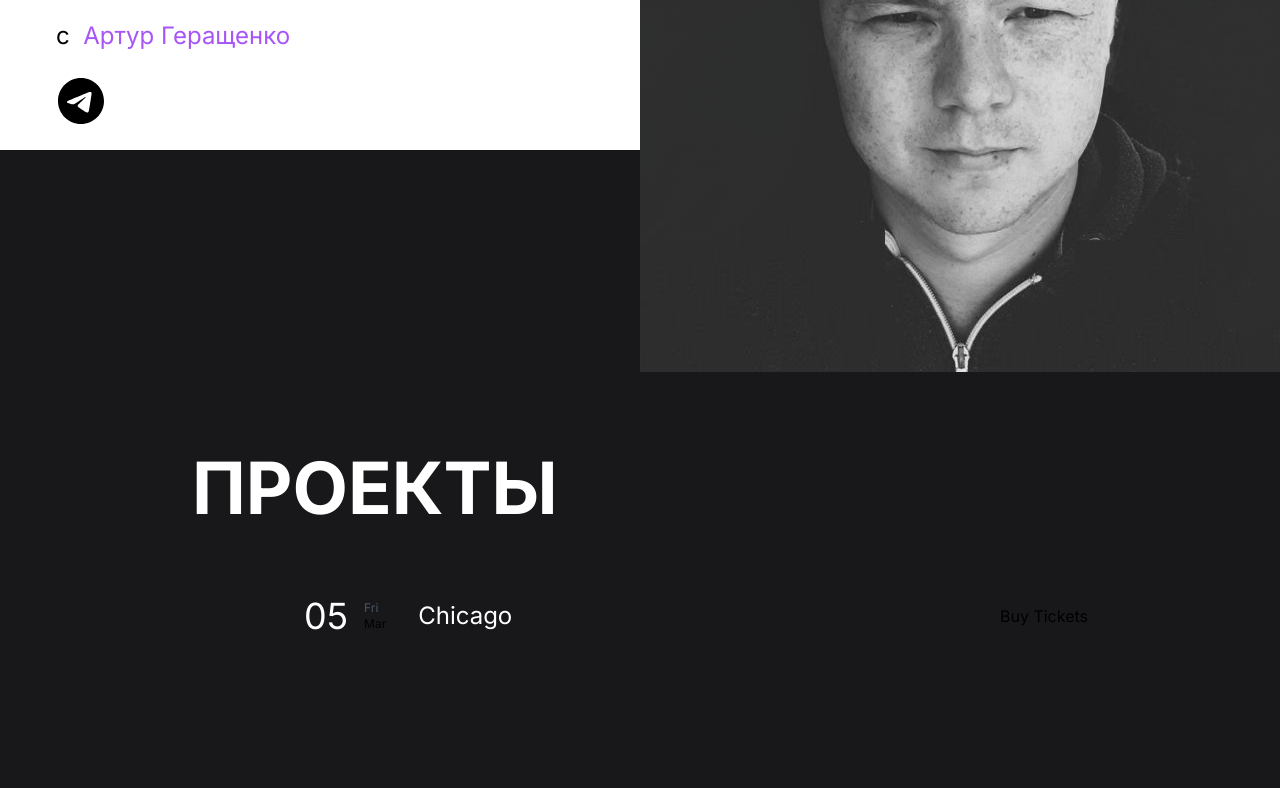
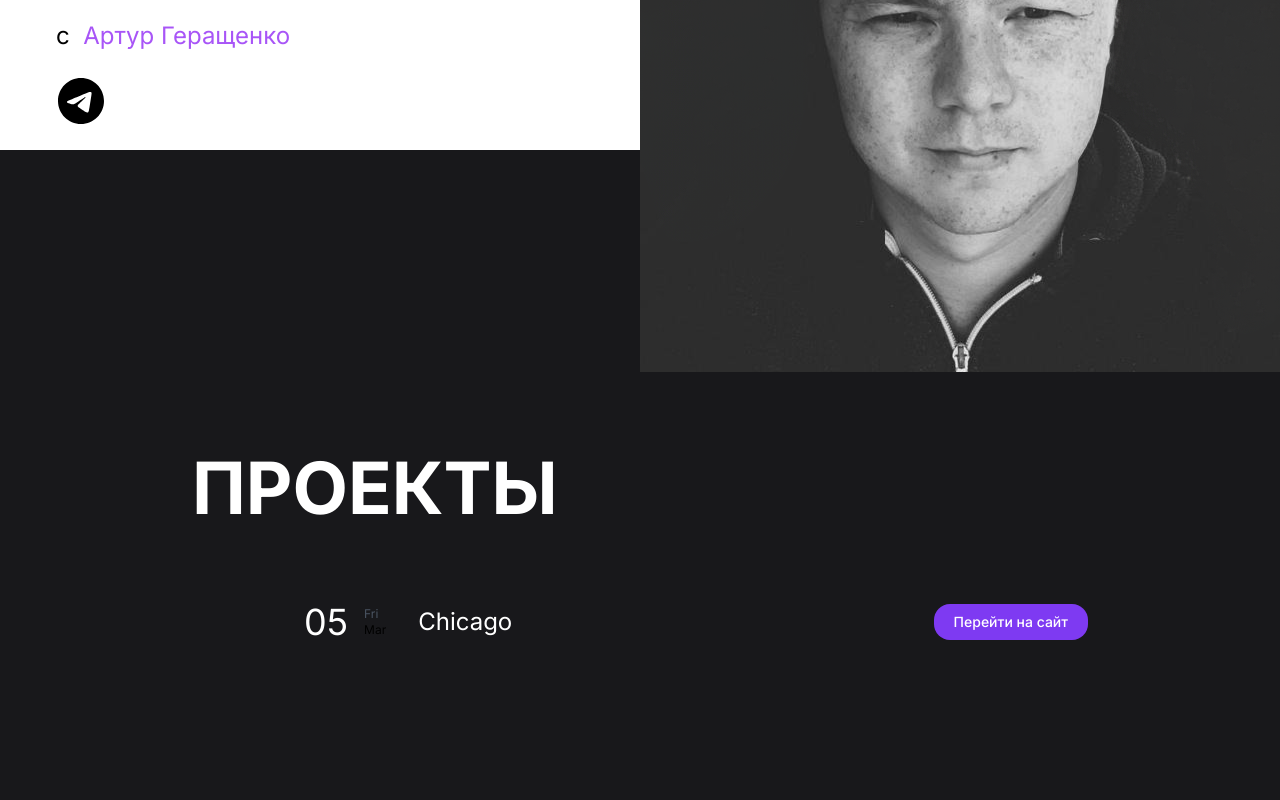
Before and after one commit to arturgspb/arturgspb.github.io, a Next.js app: page / in a window 1280 px wide. Shown: the part 318-1118 px from the top of the page. Built offline with nearby package versions, Linux system fonts and the light colour scheme.

Commit message:
feat: projects

```diff
--- a/components/Header/Header.tsx
+++ b/components/Header/Header.tsx
@@ -14,7 +14,7 @@ export const Header = () => {
     return (
         <header className="h-header z-40 w-full py-1" data-testid="page.header">
             <div className="flex px-6 sm:px-14 h-header items-center gap-4 sm:gap-8">
-                <h2 className="flex-1"><a href="/">Артур Геращенко</a></h2>
+                <h2 className="flex-1 font-semibold"><a href="/">Артур Геращенко</a></h2>
                 <div>
                     <HeaderMenuBtn isOpen={isOpenNav} toggleNavCb={handleToggleNav}/>
                     <HeaderMenuContainer isOpen={isOpenNav}/>
--- a/components/atoms/Box/Box.tsx
+++ b/components/atoms/Box/Box.tsx
@@ -34,7 +34,6 @@ export const Box = forwardRef<HTMLDivElement, IBoxProps>(({
                                                               ref,
                                                               children
                                                           }) => {
-
     const classNames = buildCssClasses(styled, {
         flexDirection,
         alignItems,
--- a/components/atoms/Button/Button.module.scss
+++ b/components/atoms/Button/Button.module.scss
@@ -1,48 +1,49 @@
-.btn-main {
-  --tw-text-opacity: 1;
-  color: rgb(255 255 255/var(--tw-text-opacity));
-  font-size: .875rem;
-  line-height: 1.25rem;
-  font-weight: 500;
-  --tw-bg-opacity: 1;
-  background-color: rgb(126 58 242/var(--tw-bg-opacity))
+.root {
 }
 
-.btn-main:hover {
-  --tw-bg-opacity: 1;
-  background-color: rgb(85 33 181/var(--tw-bg-opacity))
+.view {
+  &_main {
+    padding: .5rem 1.25rem;// --tw-text-opacity: 1;
+    color: rgb(255 255 255/var(--tw-text-opacity));
+    font-size: .875rem;
+    line-height: 1.25rem;
+    font-weight: 500;
+    --tw-bg-opacity: 1;
+    background-color: rgb(126 58 242/var(--tw-bg-opacity))
+
+    //&:hover {
+    //  --tw-bg-opacity: 1;
+    //  background-color: rgb(85 33 181/var(--tw-bg-opacity))
+    //}
+    //
+    //&:focus {
+    //  outline: 2px solid transparent;
+    //  outline-offset: 2px;
+    //  --tw-ring-offset-shadow: var(--tw-ring-inset) 0 0 0 var(--tw-ring-offset-width) var(--tw-ring-offset-color);
+    //  --tw-ring-shadow: var(--tw-ring-inset) 0 0 0 calc(4px + var(--tw-ring-offset-width)) var(--tw-ring-color);
+    //  box-shadow: var(--tw-ring-offset-shadow), var(--tw-ring-shadow), var(--tw-shadow, 0 0 #0000);
+    //  --tw-ring-opacity: 1;
+    //  --tw-ring-color: rgb(209 213 219/var(--tw-ring-opacity))
+    //}
+    //
+    //
+    //&[disabled]:hover {
+    //  --tw-text-opacity: 1;
+    //  color: rgb(255 255 255/var(--tw-text-opacity))
+    //}
+    //
+    //&[disabled] {
+    //  --tw-bg-opacity: 1;
+    //  --tw-border-opacity: 1;
+    //  border-color: rgb(156 163 175/var(--tw-border-opacity))
+    //}
+    //
+    //&[disabled], &:hover {
+    //  background-color: rgb(156 163 175/var(--tw-bg-opacity))
+    //}
+    //
+    //&:hover {
+    //  --tw-bg-opacity: 1
+    //}
+  }
 }
-
-.btn-main:focus {
-  outline: 2px solid transparent;
-  outline-offset: 2px;
-  --tw-ring-offset-shadow: var(--tw-ring-inset) 0 0 0 var(--tw-ring-offset-width) var(--tw-ring-offset-color);
-  --tw-ring-shadow: var(--tw-ring-inset) 0 0 0 calc(4px + var(--tw-ring-offset-width)) var(--tw-ring-color);
-  box-shadow: var(--tw-ring-offset-shadow),var(--tw-ring-shadow),var(--tw-shadow,0 0 #0000);
-  --tw-ring-opacity: 1;
-  --tw-ring-color: rgb(209 213 219/var(--tw-ring-opacity))
-}
-
-.btn-main {
-  border-radius: 0;
-  padding: .5rem 1.25rem
-}
-
-.btn-main[disabled]:hover {
-  --tw-text-opacity: 1;
-  color: rgb(255 255 255/var(--tw-text-opacity))
-}
-
-.btn-main[disabled] {
-  --tw-bg-opacity: 1;
-  --tw-border-opacity: 1;
-  border-color: rgb(156 163 175/var(--tw-border-opacity))
-}
-
-.btn-main[disabled],.btn-main[disabled]:hover {
-  background-color: rgb(156 163 175/var(--tw-bg-opacity))
-}
-
-.btn-main[disabled]:hover {
-  --tw-bg-opacity: 1
-}
--- a/components/atoms/Button/Button.tsx
+++ b/components/atoms/Button/Button.tsx
@@ -1,22 +1,34 @@
-import React, { forwardRef } from 'react';
+import React, { FC, HTMLAttributeAnchorTarget } from 'react';
 import { IChildrenProps, IRefProps } from "../../common/props";
+import Link from "next/link";
+import styled from './Button.module.scss'
+import { buildCssClasses } from "../../common/classesUtils";
+
+type TButtonView = 'main';
 
 interface IButtonProps extends IRefProps, IChildrenProps {
-
+    view: TButtonView;
+    isLink: boolean;
+    href: string;
+    target?: HTMLAttributeAnchorTarget | undefined;
 }
 
-export const Button = forwardRef<HTMLDivElement, IButtonProps>(({
-                                                              ref,
-                                                              children
-                                                          }) => {
-
-    const classNames = ''
+export const Button: FC<IButtonProps> = (({
+                                              view = 'main',
+                                              href,
+                                              target,
+                                              children
+                                          }) => {
+    const stdClasses = 'my-2 sm:my-10 rounded-2xl w-full text-center sm:w-auto h-fit min-w-fit'
+    const classNames = buildCssClasses(styled, {
+        view
+    }, stdClasses);
 
     return (
-        <div ref={ref} className={classNames}>
+        <Link href={href} target={target} className={classNames}>
             {children}
-        </div>
+        </Link>
     )
 });
 
-Button.displayName = 'Box';
+Button.displayName = 'Button';
--- a/components/common/classesUtils.ts
+++ b/components/common/classesUtils.ts
@@ -17,8 +17,11 @@ export const buildCssClasses = (
             return styled[`${key}_${value}`];
         }
     }).filter((c) => c);
+    classes.push(...genClasses);
 
-    classes.push(...genClasses);
+    if (additionalClassName) {
+        classes.push(additionalClassName);
+    }
 
     return classes.join(' ');
 }
--- a/components/page/aboutme/ProjectList/ProjectList.tsx
+++ b/components/page/aboutme/ProjectList/ProjectList.tsx
@@ -1,3 +1,5 @@
+import { Button } from "../../../atoms/Button/Button";
+
 export const AboutMeProjectList = () => {
     return (
         <div className={'bg-zinc-900 text-site pt-16 sm:p-20'}>
@@ -53,9 +55,9 @@ export const AboutMeProjectList = () => {
                                 </div>
                             </div>
                         </div>
-                        <a data-testid="ticket-item.select.cta"
-                           className="btn-main my-2 sm:my-10 rounded-2xl w-full text-center sm:w-auto h-fit min-w-fit"
-                           href="/events/chicago">Buy Tickets</a>
+                        <Button href={'/'} target={'_blank'}>
+                            Перейти на сайт
+                        </Button>
                     </div>
                 </div>
             </div>
```
